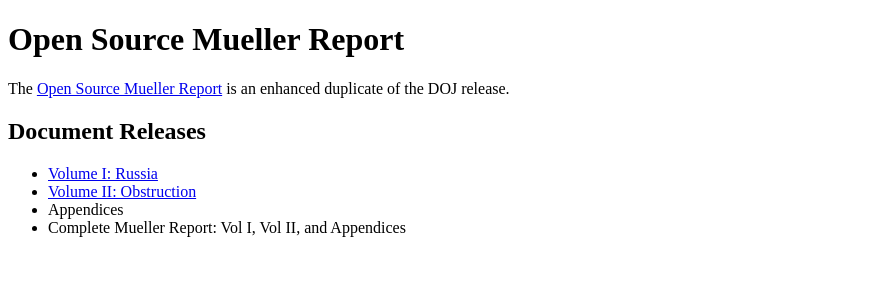
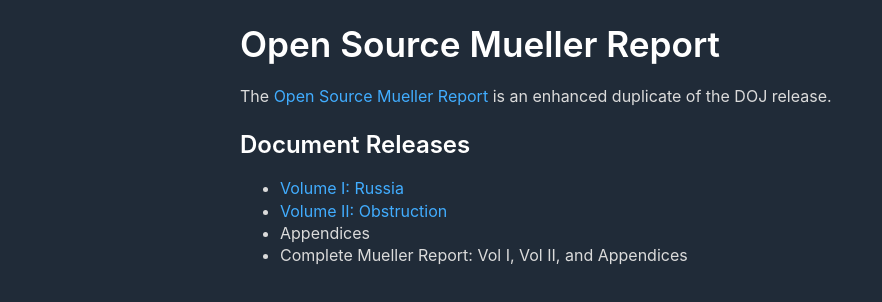
Before and after one commit to iandennismiller/mueller-report, a plain HTML site: page docs/index.html in a window 1280 px wide. Shown: the whole page, without its empty margins (0-882 px from the left). Drawn offline with Linux system fonts and the light colour scheme; the site is published under a folder, as on GitHub Pages, so addresses that start at the root find nothing.

Commit message:
fix url for css

```diff
--- a/docs/index.html
+++ b/docs/index.html
@@ -3,7 +3,7 @@
 
 <head>
     <title>Open Source Mueller Report</title>
-    <link rel='stylesheet' href='/dark.css'>
+    <link rel='stylesheet' href='dark.css'>
     <meta name="viewport" content="width=device-width, initial-scale=1.0">
 </head>
 
```
Also changed, not shown: 1 other file.
